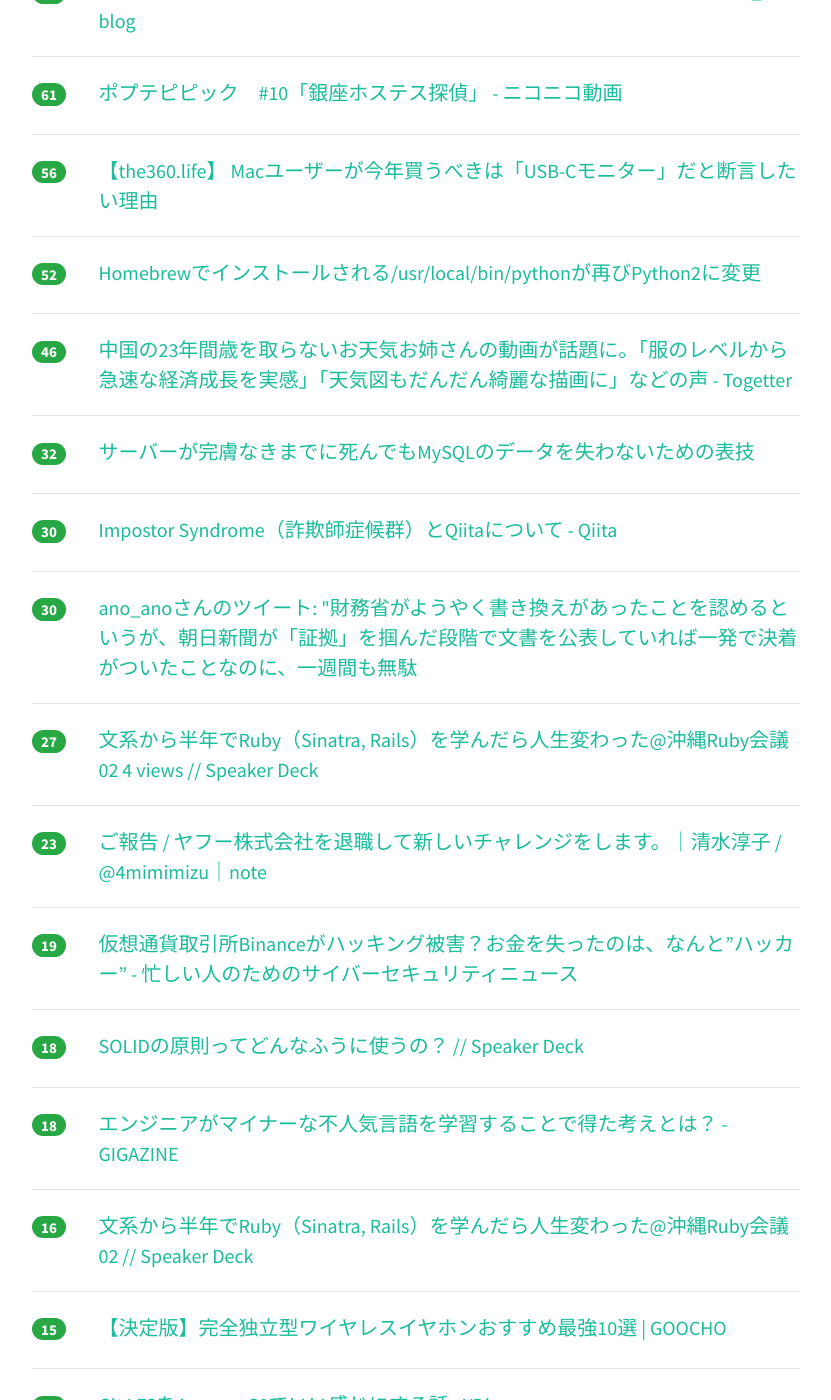
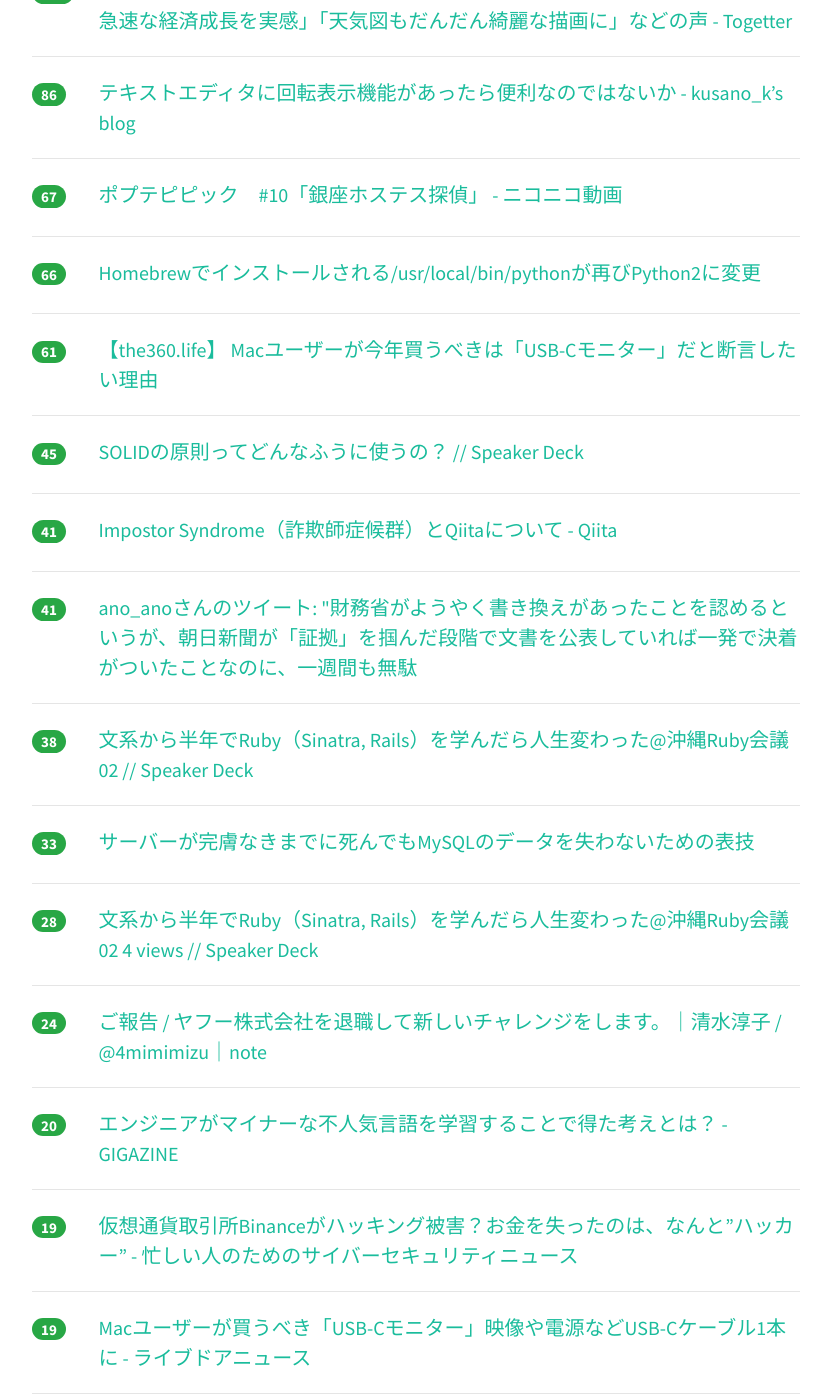
Before and after one commit to yatta47/hatena-matome-site, a Jekyll site: the page built from _posts/2018-03-11-hatena.md, in a window 1280 px wide and 1400 px high, scrolled down 419 px. Shown: the whole window, without its empty margins (224-1055 px from the left). Built offline with Jekyll 4.4.1, drawn with Linux system fonts in a browser that asks for light colours; nearby versions of some CDN libraries; some of the changed text lies outside the part shown.

Commit message:
Updated 2018-03-11

```diff
--- a/_posts/2018-03-11-hatena.md
+++ b/_posts/2018-03-11-hatena.md
@@ -1,59 +1,74 @@
 ---
 layout: post
 title:  "2018-03-11 はてぶIT"
-date:   2018-03-11 13:02:13
+date:   2018-03-11 14:03:11
 tags: [it-hotentry]
 ---
-30 件のデータあり
+32 件のデータあり
 
 <hr><div class="row">
-<div class="col-1"><span class="badge badge-pill badge-success h2">75</span></div>
+<div class="col-1"><span class="badge badge-pill badge-success h2">133</span></div>
+<div class="col-11"><a href='https://togetter.com/li/1207190' target='_blank'>中国の23年間歳を取らないお天気お姉さんの動画が話題に。「服のレベルから急速な経済成長を実感」「天気図もだんだん綺麗な描画に」などの声 - Togetter</a></div>
+</div>
+<hr>
+<div class="row">
+<div class="col-1"><span class="badge badge-pill badge-success h2">86</span></div>
 <div class="col-11"><a href='http://kusano-k.hatenablog.com/entry/2018/03/10/172057' target='_blank'>テキストエディタに回転表示機能があったら便利なのではないか - kusano_k’s blog</a></div>
 </div>
 <hr>
 <div class="row">
-<div class="col-1"><span class="badge badge-pill badge-success h2">61</span></div>
+<div class="col-1"><span class="badge badge-pill badge-success h2">67</span></div>
 <div class="col-11"><a href='http://www.nicovideo.jp/watch/1520475440' target='_blank'>ポプテピピック　#10「銀座ホステス探偵」 - ニコニコ動画</a></div>
 </div>
 <hr>
 <div class="row">
-<div class="col-1"><span class="badge badge-pill badge-success h2">56</span></div>
+<div class="col-1"><span class="badge badge-pill badge-success h2">66</span></div>
+<div class="col-11"><a href='https://rcmdnk.com/blog/2018/03/10/computer-mac-homebrew-python/' target='_blank'>Homebrewでインストールされる/usr/local/bin/pythonが再びPython2に変更</a></div>
+</div>
+<hr>
+<div class="row">
+<div class="col-1"><span class="badge badge-pill badge-success h2">61</span></div>
 <div class="col-11"><a href='http://the360.life/U1301.doit?id=3025' target='_blank'>【the360.life】 Macユーザーが今年買うべきは「USB-Cモニター」だと断言したい理由</a></div>
 </div>
 <hr>
 <div class="row">
-<div class="col-1"><span class="badge badge-pill badge-success h2">52</span></div>
-<div class="col-11"><a href='https://rcmdnk.com/blog/2018/03/10/computer-mac-homebrew-python/' target='_blank'>Homebrewでインストールされる/usr/local/bin/pythonが再びPython2に変更</a></div>
+<div class="col-1"><span class="badge badge-pill badge-success h2">45</span></div>
+<div class="col-11"><a href='https://speakerdeck.com/hidenorigoto/solidfalseyuan-ze-tutedonnahuunishi-ufalse' target='_blank'>SOLIDの原則ってどんなふうに使うの？ // Speaker Deck</a></div>
 </div>
 <hr>
 <div class="row">
-<div class="col-1"><span class="badge badge-pill badge-success h2">46</span></div>
-<div class="col-11"><a href='https://togetter.com/li/1207190' target='_blank'>中国の23年間歳を取らないお天気お姉さんの動画が話題に。「服のレベルから急速な経済成長を実感」「天気図もだんだん綺麗な描画に」などの声 - Togetter</a></div>
+<div class="col-1"><span class="badge badge-pill badge-success h2">41</span></div>
+<div class="col-11"><a href='https://qiita.com/acro5piano/items/c4f2835a8e001e8335a8' target='_blank'>Impostor Syndrome（詐欺師症候群）とQiitaについて - Qiita</a></div>
 </div>
 <hr>
 <div class="row">
-<div class="col-1"><span class="badge badge-pill badge-success h2">32</span></div>
+<div class="col-1"><span class="badge badge-pill badge-success h2">41</span></div>
+<div class="col-11"><a href='http://twitter.com/ano_ano_ano/status/972434780053585920' target='_blank'>ano_anoさんのツイート: "財務省がようやく書き換えがあったことを認めるというが、朝日新聞が「証拠」を掴んだ段階で文書を公表していれば一発で決着がついたことなのに、一週間も無駄</a></div>
+</div>
+<hr>
+<div class="row">
+<div class="col-1"><span class="badge badge-pill badge-success h2">38</span></div>
+<div class="col-11"><a href='https://speakerdeck.com/masayoshi2018/wen-xi-karaban-nian-deruby-sinatra-rails-woxue-ndararen-sheng-bian-watuta-at-chong-nawa-rubyhui-yi-02' target='_blank'>文系から半年でRuby（Sinatra, Rails）を学んだら人生変わった@沖縄Ruby会議02 // Speaker Deck</a></div>
+</div>
+<hr>
+<div class="row">
+<div class="col-1"><span class="badge badge-pill badge-success h2">33</span></div>
 <div class="col-11"><a href='https://www.slideshare.net/yoku0825/mysql-90218198' target='_blank'>サーバーが完膚なきまでに死んでもMySQLのデータを失わないための表技</a></div>
 </div>
 <hr>
 <div class="row">
-<div class="col-1"><span class="badge badge-pill badge-success h2">30</span></div>
-<div class="col-11"><a href='https://qiita.com/acro5piano/items/c4f2835a8e001e8335a8' target='_blank'>Impostor Syndrome（詐欺師症候群）とQiitaについて - Qiita</a></div>
-</div>
-<hr>
-<div class="row">
-<div class="col-1"><span class="badge badge-pill badge-success h2">30</span></div>
-<div class="col-11"><a href='http://twitter.com/ano_ano_ano/status/972434780053585920' target='_blank'>ano_anoさんのツイート: "財務省がようやく書き換えがあったことを認めるというが、朝日新聞が「証拠」を掴んだ段階で文書を公表していれば一発で決着がついたことなのに、一週間も無駄</a></div>
-</div>
-<hr>
-<div class="row">
-<div class="col-1"><span class="badge badge-pill badge-success h2">27</span></div>
+<div class="col-1"><span class="badge badge-pill badge-success h2">28</span></div>
 <div class="col-11"><a href='https://speakerdeck.com/masayoshi2018/wen-xi-karaban-nian-deruby-sinatra-rails-woxue-ndararen-sheng-bian-watuta-at-chong-nawa-rubyhui-yi-02-4-views' target='_blank'>文系から半年でRuby（Sinatra, Rails）を学んだら人生変わった@沖縄Ruby会議02 4 views // Speaker Deck</a></div>
 </div>
 <hr>
 <div class="row">
-<div class="col-1"><span class="badge badge-pill badge-success h2">23</span></div>
+<div class="col-1"><span class="badge badge-pill badge-success h2">24</span></div>
 <div class="col-11"><a href='https://note.mu/4mimimizu/n/nf7287dc164b7' target='_blank'>ご報告 / ヤフー株式会社を退職して新しいチャレンジをします。｜清水淳子 / @4mimimizu｜note</a></div>
+</div>
+<hr>
+<div class="row">
+<div class="col-1"><span class="badge badge-pill badge-success h2">20</span></div>
+<div class="col-11"><a href='https://gigazine.net/news/20180311-elm-changed-mind/' target='_blank'>エンジニアがマイナーな不人気言語を学習することで得た考えとは？ - GIGAZINE</a></div>
 </div>
 <hr>
 <div class="row">
@@ -62,33 +77,38 @@ tags: [it-hotentry]
 </div>
 <hr>
 <div class="row">
-<div class="col-1"><span class="badge badge-pill badge-success h2">18</span></div>
-<div class="col-11"><a href='https://speakerdeck.com/hidenorigoto/solidfalseyuan-ze-tutedonnahuunishi-ufalse' target='_blank'>SOLIDの原則ってどんなふうに使うの？ // Speaker Deck</a></div>
+<div class="col-1"><span class="badge badge-pill badge-success h2">19</span></div>
+<div class="col-11"><a href='http://news.livedoor.com/article/detail/14414300/' target='_blank'>Macユーザーが買うべき「USB-Cモニター」映像や電源などUSB-Cケーブル1本に - ライブドアニュース</a></div>
 </div>
 <hr>
 <div class="row">
 <div class="col-1"><span class="badge badge-pill badge-success h2">18</span></div>
-<div class="col-11"><a href='https://gigazine.net/news/20180311-elm-changed-mind/' target='_blank'>エンジニアがマイナーな不人気言語を学習することで得た考えとは？ - GIGAZINE</a></div>
+<div class="col-11"><a href='https://digmo.infoseek.co.jp/articles-941' target='_blank'>安いけど機能は充実 8000円以下で買える低価格スマートウォッチ - Digmo</a></div>
+</div>
+<hr>
+<div class="row">
+<div class="col-1"><span class="badge badge-pill badge-success h2">17</span></div>
+<div class="col-11"><a href='https://anond.hatelabo.jp/20180311010716' target='_blank'>おめでとう！ネコは膝乗りネコに進化した！</a></div>
 </div>
 <hr>
 <div class="row">
 <div class="col-1"><span class="badge badge-pill badge-success h2">16</span></div>
-<div class="col-11"><a href='https://speakerdeck.com/masayoshi2018/wen-xi-karaban-nian-deruby-sinatra-rails-woxue-ndararen-sheng-bian-watuta-at-chong-nawa-rubyhui-yi-02' target='_blank'>文系から半年でRuby（Sinatra, Rails）を学んだら人生変わった@沖縄Ruby会議02 // Speaker Deck</a></div>
+<div class="col-11"><a href='https://goocho.jp/3543' target='_blank'>【決定版】完全独立型ワイヤレスイヤホンおすすめ最強10選 | GOOCHO</a></div>
+</div>
+<hr>
+<div class="row">
+<div class="col-1"><span class="badge badge-pill badge-success h2">16</span></div>
+<div class="col-11"><a href='http://ydkk.hateblo.jp/entry/2017/12/07/120000' target='_blank'>Git LFSをAmazon S3でいい感じにする話 - YDiary</a></div>
+</div>
+<hr>
+<div class="row">
+<div class="col-1"><span class="badge badge-pill badge-success h2">16</span></div>
+<div class="col-11"><a href='https://docs.microsoft.com/ja-jp/dotnet/standard/microservices-architecture/microservice-ddd-cqrs-patterns/' target='_blank'>マイクロサービスで DDD と CQRS パターンを使ってビジネスの複雑さに取り組む | Microsoft Docs</a></div>
 </div>
 <hr>
 <div class="row">
 <div class="col-1"><span class="badge badge-pill badge-success h2">15</span></div>
-<div class="col-11"><a href='https://goocho.jp/3543' target='_blank'>【決定版】完全独立型ワイヤレスイヤホンおすすめ最強10選 | GOOCHO</a></div>
-</div>
-<hr>
-<div class="row">
-<div class="col-1"><span class="badge badge-pill badge-success h2">15</span></div>
-<div class="col-11"><a href='http://ydkk.hateblo.jp/entry/2017/12/07/120000' target='_blank'>Git LFSをAmazon S3でいい感じにする話 - YDiary</a></div>
-</div>
-<hr>
-<div class="row">
-<div class="col-1"><span class="badge badge-pill badge-success h2">15</span></div>
-<div class="col-11"><a href='http://news.livedoor.com/article/detail/14414300/' target='_blank'>Macユーザーが買うべき「USB-Cモニター」映像や電源などUSB-Cケーブル1本に - ライブドアニュース</a></div>
+<div class="col-11"><a href='https://togetter.com/li/1207072' target='_blank'>目でも指でも読める文字！点字と墨字が一体になったフォントのアイデアが「これぞユニバーサルデザイン」と話題に - Togetter</a></div>
 </div>
 <hr>
 <div class="row">
@@ -102,22 +122,7 @@ tags: [it-hotentry]
 </div>
 <hr>
 <div class="row">
-<div class="col-1"><span class="badge badge-pill badge-success h2">14</span></div>
-<div class="col-11"><a href='https://anond.hatelabo.jp/20180311010716' target='_blank'>おめでとう！ネコは膝乗りネコに進化した！</a></div>
-</div>
-<hr>
-<div class="row">
 <div class="col-1"><span class="badge badge-pill badge-success h2">13</span></div>
-<div class="col-11"><a href='https://togetter.com/li/1207072' target='_blank'>目でも指でも読める文字！点字と墨字が一体になったフォントのアイデアが「これぞユニバーサルデザイン」と話題に - Togetter</a></div>
-</div>
-<hr>
-<div class="row">
-<div class="col-1"><span class="badge badge-pill badge-success h2">13</span></div>
-<div class="col-11"><a href='https://docs.microsoft.com/ja-jp/dotnet/standard/microservices-architecture/microservice-ddd-cqrs-patterns/' target='_blank'>マイクロサービスで DDD と CQRS パターンを使ってビジネスの複雑さに取り組む | Microsoft Docs</a></div>
-</div>
-<hr>
-<div class="row">
-<div class="col-1"><span class="badge badge-pill badge-success h2">12</span></div>
 <div class="col-11"><a href='http://b.hatena.ne.jp/entry/s/anond.hatelabo.jp/20180309162913' target='_blank'>はてなブックマーク - 男たちは呪われているのか－「アナ雪」のクリストフに見る脱ヒーロー</a></div>
 </div>
 <hr>
@@ -127,18 +132,23 @@ tags: [it-hotentry]
 </div>
 <hr>
 <div class="row">
-<div class="col-1"><span class="badge badge-pill badge-success h2">11</span></div>
-<div class="col-11"><a href='http://www.itmedia.co.jp/news/articles/1803/10/news019.html' target='_blank'>Googleマップにマリオカート　「MAR10」デーから1週間 - ITmedia NEWS</a></div>
+<div class="col-1"><span class="badge badge-pill badge-success h2">12</span></div>
+<div class="col-11"><a href='https://papix.hatenablog.com/entry/2018/03/10/160838' target='_blank'>plenvを使ったPerl環境構築 〜2018年度版〜 - Masteries</a></div>
+</div>
+<hr>
+<div class="row">
+<div class="col-1"><span class="badge badge-pill badge-success h2">12</span></div>
+<div class="col-11"><a href='http://blog.horimisli.me/entry/type-s-bt' target='_blank'>HHKB Type-SをBluetooth接続できるようにした - 面白コンテンツ探求日記</a></div>
+</div>
+<hr>
+<div class="row">
+<div class="col-1"><span class="badge badge-pill badge-success h2">12</span></div>
+<div class="col-11"><a href='https://snoobee.hatenablog.com/entry/2018/03/10/151825' target='_blank'>ためになる公開trelloまとめ - snoobee’s blog</a></div>
 </div>
 <hr>
 <div class="row">
 <div class="col-1"><span class="badge badge-pill badge-success h2">11</span></div>
-<div class="col-11"><a href='https://papix.hatenablog.com/entry/2018/03/10/160838' target='_blank'>plenvを使ったPerl環境構築 〜2018年度版〜 - Masteries</a></div>
-</div>
-<hr>
-<div class="row">
-<div class="col-1"><span class="badge badge-pill badge-success h2">10</span></div>
-<div class="col-11"><a href='http://blog.horimisli.me/entry/type-s-bt' target='_blank'>HHKB Type-SをBluetooth接続できるようにした - 面白コンテンツ探求日記</a></div>
+<div class="col-11"><a href='http://www.itmedia.co.jp/news/articles/1803/10/news019.html' target='_blank'>Googleマップにマリオカート　「MAR10」デーから1週間 - ITmedia NEWS</a></div>
 </div>
 <hr>
 <div class="row">
@@ -147,12 +157,12 @@ tags: [it-hotentry]
 </div>
 <hr>
 <div class="row">
+<div class="col-1"><span class="badge badge-pill badge-success h2">7</span></div>
+<div class="col-11"><a href='https://iphone-mania.jp/news-205486/' target='_blank'>Microsoft Pix、名刺を撮影して連絡先やLinkedInに追加可能に - iPhone Mania</a></div>
+</div>
+<hr>
+<div class="row">
 <div class="col-1"><span class="badge badge-pill badge-success h2">6</span></div>
 <div class="col-11"><a href='http://www.bbc.com/news/world-asia-43356337' target='_blank'>Mount Shinmoedake: Warning over Japan's James Bond volcano - BBC News</a></div>
 </div>
 <hr>
-<div class="row">
-<div class="col-1"><span class="badge badge-pill badge-success h2">6</span></div>
-<div class="col-11"><a href='https://iphone-mania.jp/news-205486/' target='_blank'>Microsoft Pix、名刺を撮影して連絡先やLinkedInに追加可能に - iPhone Mania</a></div>
-</div>
-<hr>
```
